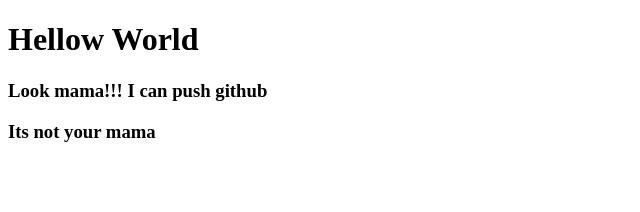
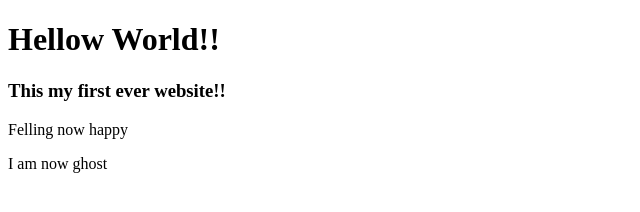
Before and after one commit to Al-amen/My_First_Website, a plain HTML site: page index.html in a window 1280 px wide. Shown: the whole page, without its empty margins (0-640 px from the left). Drawn offline with Linux system fonts and the light colour scheme.

Commit message:
ghost added

```diff
--- a/index.html
+++ b/index.html
@@ -7,11 +7,9 @@
     <title>Document</title>
 </head>
 <body>
-    <h1>
-        Hellow World
-
-    </h1>
-    <h3>Look mama!!! I can push github</h3>
-    <h3>Its not your mama</h3>
+    <h1>Hellow World!!</h1>
+    <h3>This my first ever website!!</h3>
+    <p>Felling now happy</p>
+    <p>I am now ghost</p>
 </body>
 </html>
```
